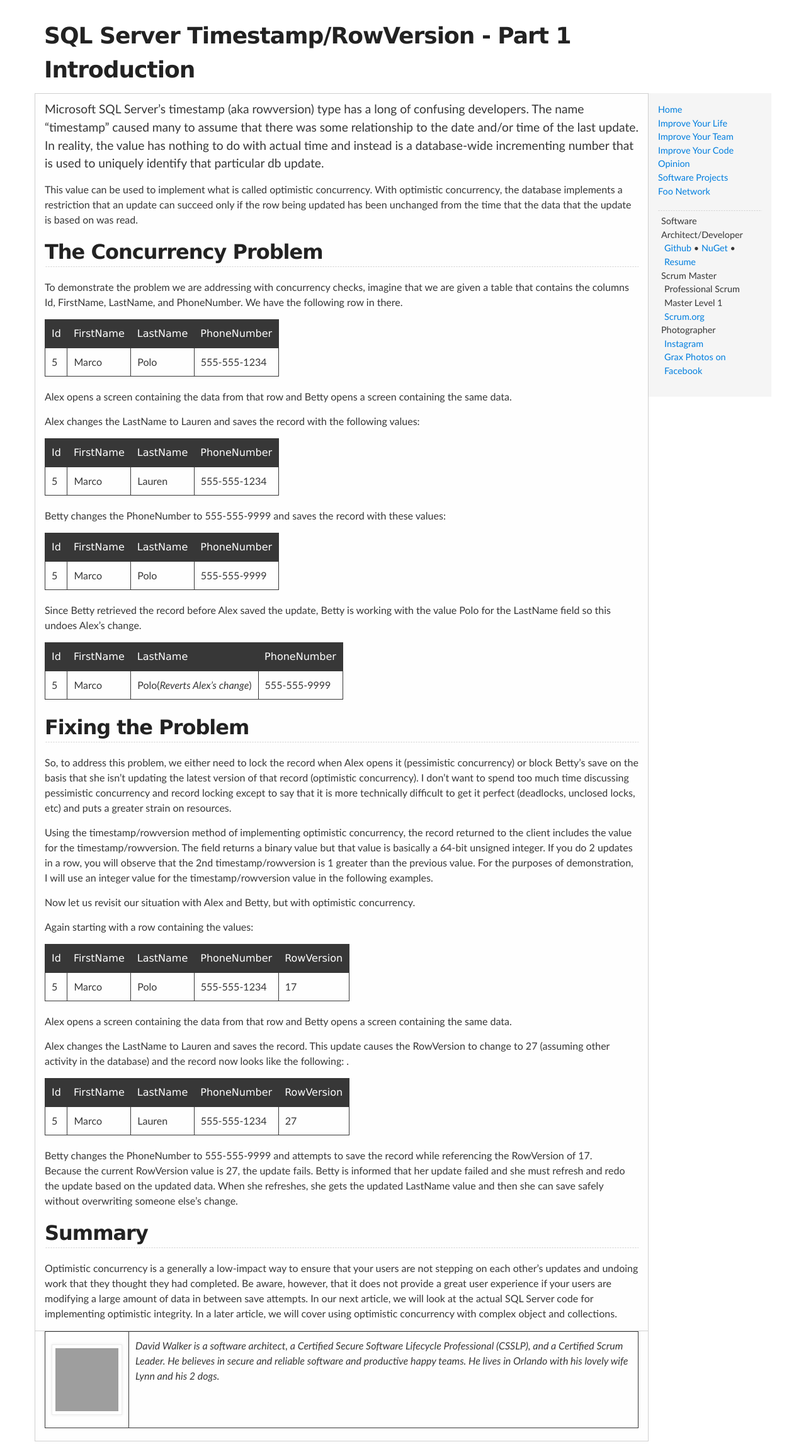
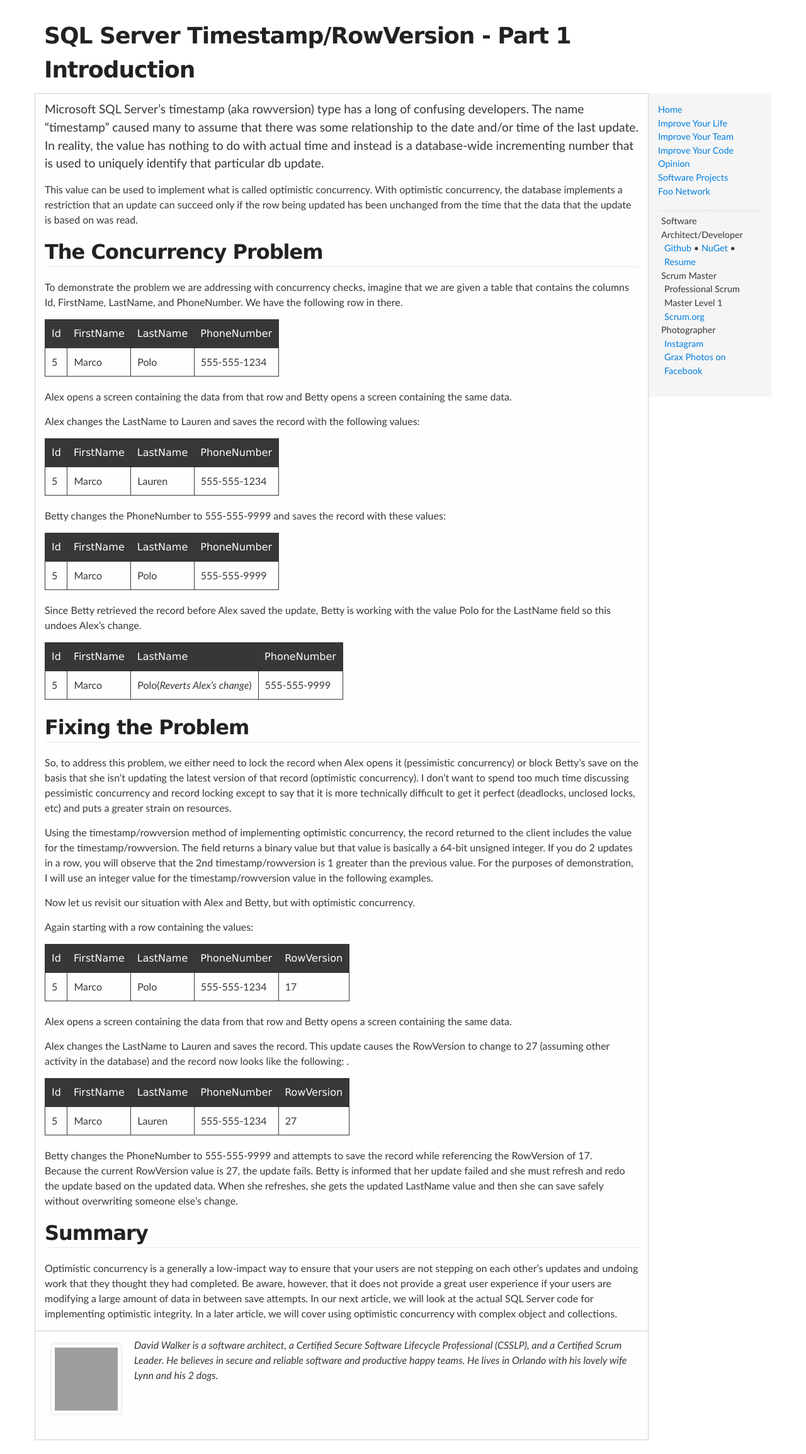
Before and after one commit to Grax32/Grax32.github.io, a Jekyll site: the page built from articles/sql-server-timestamps-part-1.md, in a window 1280 px wide. Shown: the whole page at 63% size. Built offline with Jekyll 4.4.1, drawn with Linux system fonts in a browser that asks for light colours; grey boxes are pictures that could not be loaded.

Commit message:
remove extra footer border

```diff
--- a/stylesheets/stylesheet.css
+++ b/stylesheets/stylesheet.css
@@ -479,4 +479,5 @@ footer table {
 
 footer td {
 	vertical-align: top;
+	border: 0 none;
 }
```
